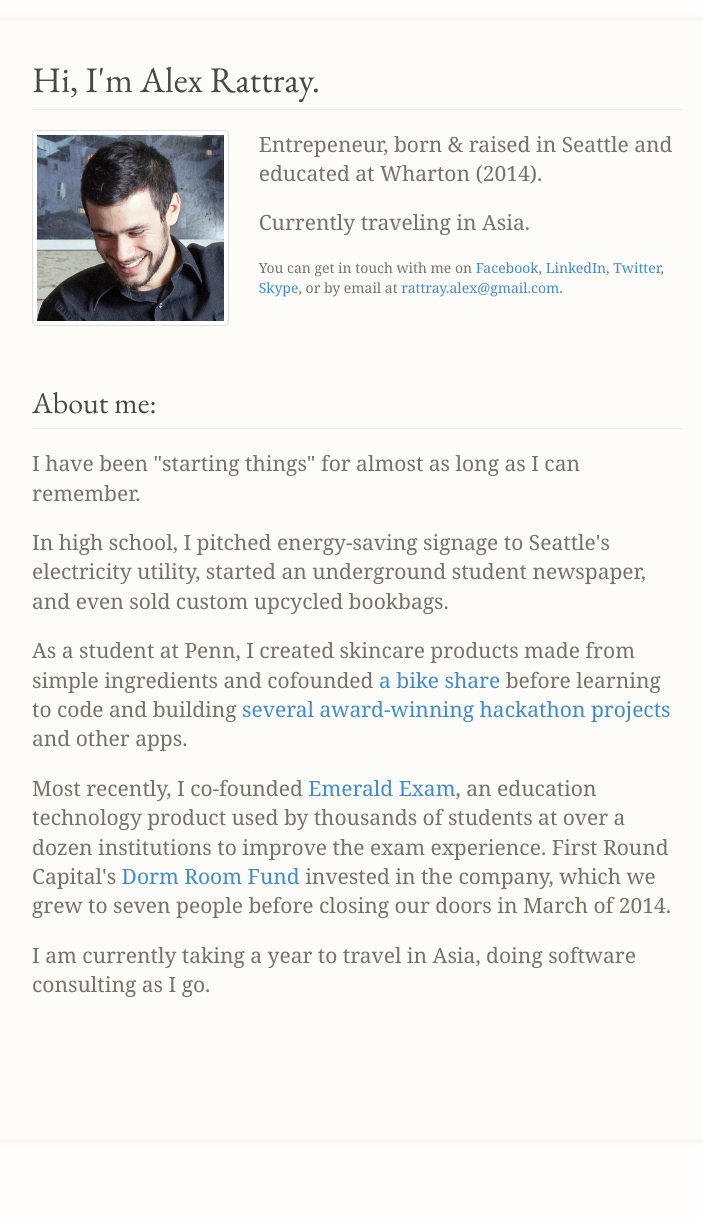
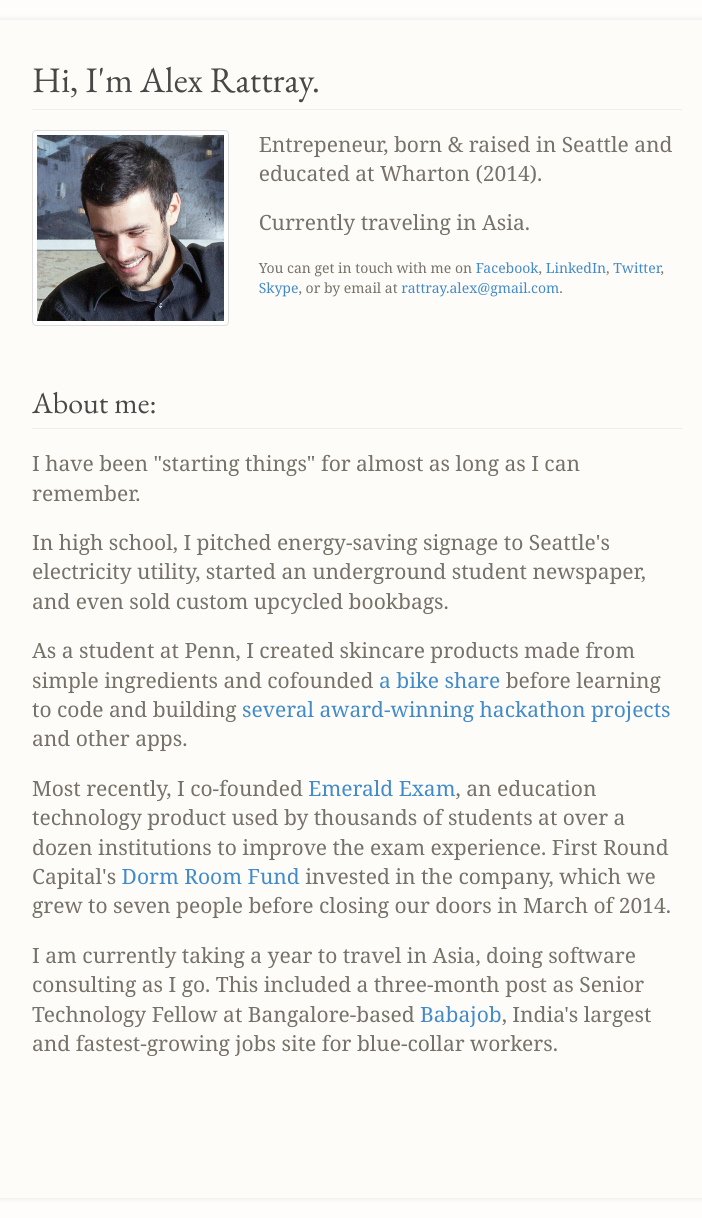
Before and after one commit to rattrayalex/rattrayalex.github.io, a Jekyll site: the page built from index.md, in a window 1280 px wide. Shown: the whole page, without its empty margins (283-985 px from the left). Built offline with Jekyll 4.4.1, drawn with Linux system fonts in a browser that asks for light colours; Markdown is read by kramdown in place of the engine named in the settings; before the commit the page ends 1160 px from its top, so only the background shows below that.

Commit message:
added babajob

```diff
--- a/index.md
+++ b/index.md
@@ -73,4 +73,10 @@ permalink: /
 <p class="lead">
   I am currently taking a year to travel in Asia,
   doing software consulting as I go.
+  This included a three-month post
+  as Senior Technology Fellow at
+  Bangalore-based
+  <a href="http://babajob.com">Babajob</a>,
+  India's largest and fastest-growing jobs site
+  for blue-collar workers.
 </p>
```
